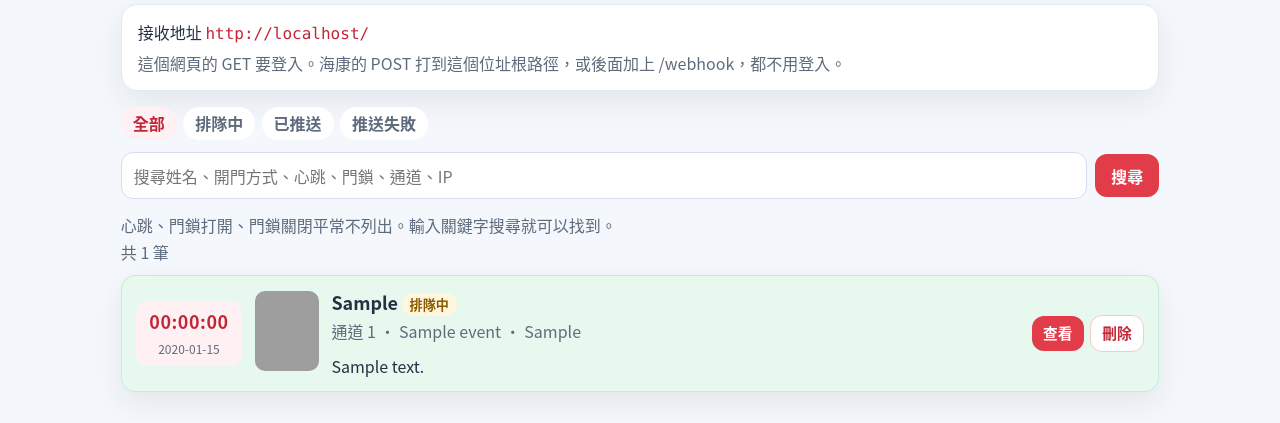
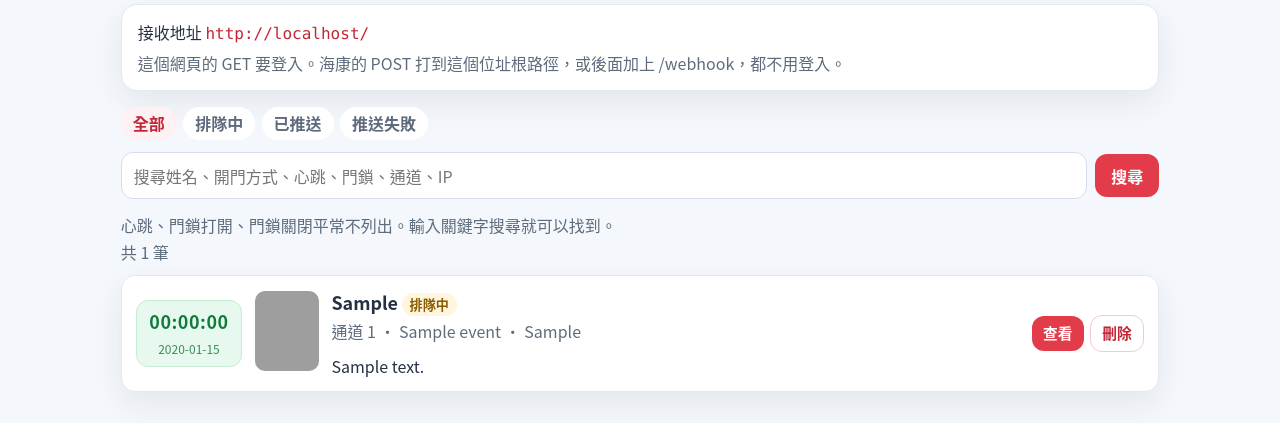
Before and after one commit to ykw2/Hik-Webhook-Endpoint, a FastAPI app: page /events in a window 1280 px wide. Shown: the part 521-944 px from the top of the page. Run offline with FastAPI, Linux system fonts and the light colour scheme; the visitor is signed in with stand-in values (Sample User, id 1); tables that the repository leaves empty hold one stand-in row (values such as "Sample post"); grey boxes are pictures that could not be loaded.

Commit message:
Show each device's last heartbeat time, and tint only the event time plate green.

```diff
--- a/app/main.py
+++ b/app/main.py
@@ -372,6 +372,10 @@ def view_devices() -> list[dict]:
     for row in db.list_devices():
         online = device_online(row.get("last_seen") or "")
         last = parse_dt(row.get("last_seen") or "")
+        day = day_text(last)
+        clock = clock_text(last) if last else ""
+        today = datetime.now(HK).strftime("%Y-%m-%d")
+        when = clock if not day or day == today else f"{day} {clock}"
         items.append(
             {
                 "id": row["id"],
@@ -379,6 +383,7 @@ def view_devices() -> list[dict]:
                 "ip": row.get("ip") or "",
                 "mac": row.get("mac") or "",
                 "last_seen": full_text(last),
+                "last_clock": when,
                 "online": online,
                 "status_label": "已連線" if online else "沒有心跳",
             }
--- a/app/static/live.js
+++ b/app/static/live.js
@@ -51,6 +51,10 @@
         var previous = seen[device.id];
         seen[device.id] = device.last_seen || "";
         if (device.online && previous !== device.last_seen) bounce(device.id);
+        var stamp = grid.querySelector('.device[data-id="' + device.id + '"] .seen');
+        if (stamp) stamp.textContent = device.last_clock || "";
+        var card = grid.querySelector('.device[data-id="' + device.id + '"]');
+        if (card) card.setAttribute("data-seen", device.last_seen || "");
       });
       return;
     }
@@ -88,6 +92,7 @@
           esc(device.ip || "未知 IP") +
           "</strong><small>" +
           esc(device.status_label) +
+          (device.last_clock ? ' · <span class="seen">' + esc(device.last_clock) + "</span>" : "") +
           "</small></div>" +
           remove +
           "</article>"
--- a/app/static/style.css
+++ b/app/static/style.css
@@ -343,8 +343,8 @@ button:hover,
   grid-template-columns: auto 1fr auto;
   gap: 0.85rem;
   align-items: center;
-  background: #e7f8ee;
-  border: 1px solid #c6ecd4;
+  background: white;
+  border: 1px solid var(--line);
   border-radius: 14px;
   box-shadow: var(--shadow);
   padding: 0.8rem 0.9rem;
@@ -352,12 +352,13 @@ button:hover,
 }
 
 .plate {
-  background: var(--accent-soft);
-  color: var(--accent-dark);
+  background: #e7f8ee;
+  color: #0f7a3a;
   text-align: center;
   min-width: 6.6rem;
   padding: 0.45rem 0.6rem;
   border-radius: 12px;
+  border: 1px solid #c6ecd4;
 }
 
 .plate b {
@@ -366,7 +367,7 @@ button:hover,
   letter-spacing: 0.03em;
 }
 
-.plate small { color: var(--muted); font-size: 0.75rem; }
+.plate small { color: #3d8a5c; font-size: 0.75rem; }
 
 .event-main { display: flex; gap: 0.75rem; align-items: center; min-width: 0; }
 .thumb {
--- a/app/templates/events.html
+++ b/app/templates/events.html
@@ -31,7 +31,7 @@
       </span>
       <div class="device-copy">
         <strong>{{ device.ip or "未知 IP" }}</strong>
-        <small>{{ device.status_label }}</small>
+        <small>{{ device.status_label }}{% if device.last_clock %} · <span class="seen">{{ device.last_clock }}</span>{% endif %}</small>
       </div>
       {% if not device.online %}
       <form method="post" action="/devices/{{ device.id }}/remove">
```
